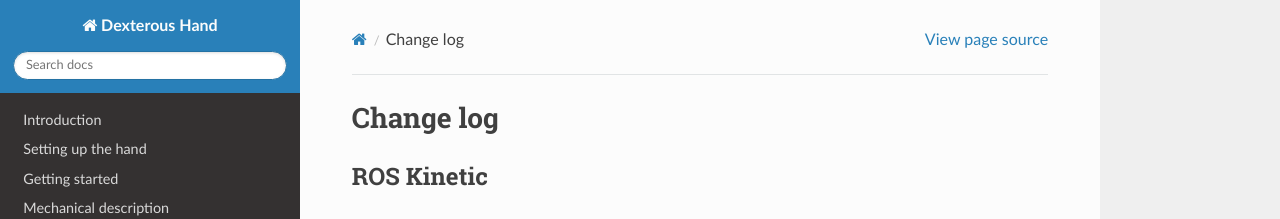
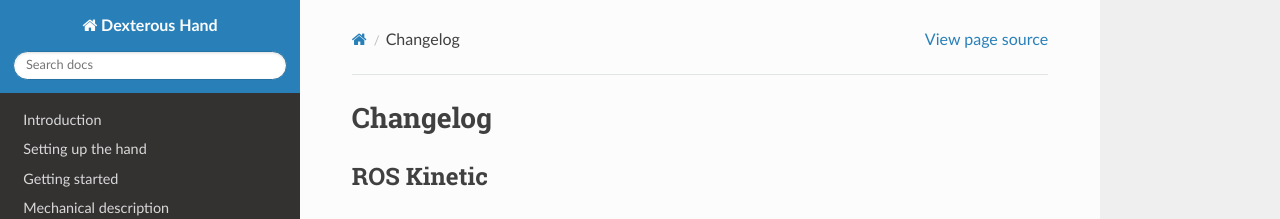
Before and after one commit to shadow-robot/sr_dexterous_hand_documentation, a Sphinx documentation site: the page built from docs/user_guide/9_changelog.md, in a window 1280 px wide. Shown: the top 219 px of the page. Built offline with Sphinx 7.4.7 and the Read the Docs theme 2.0.0, drawn with Linux system fonts in a browser that asks for light colours.

Commit message:
Fixing changelog and faq

```diff
--- a/docs/user_guide/9_changelog.md
+++ b/docs/user_guide/9_changelog.md
@@ -1,4 +1,4 @@
-# Change log
+# Changelog
 ## ROS Kinetic
 
 ### Version 0.X.X (current kinetic-release)
```
Also changed, not shown: docs/index.md (+0 -3 lines), docs/user_guide/8_FAQ.md (+1 -1 lines).
